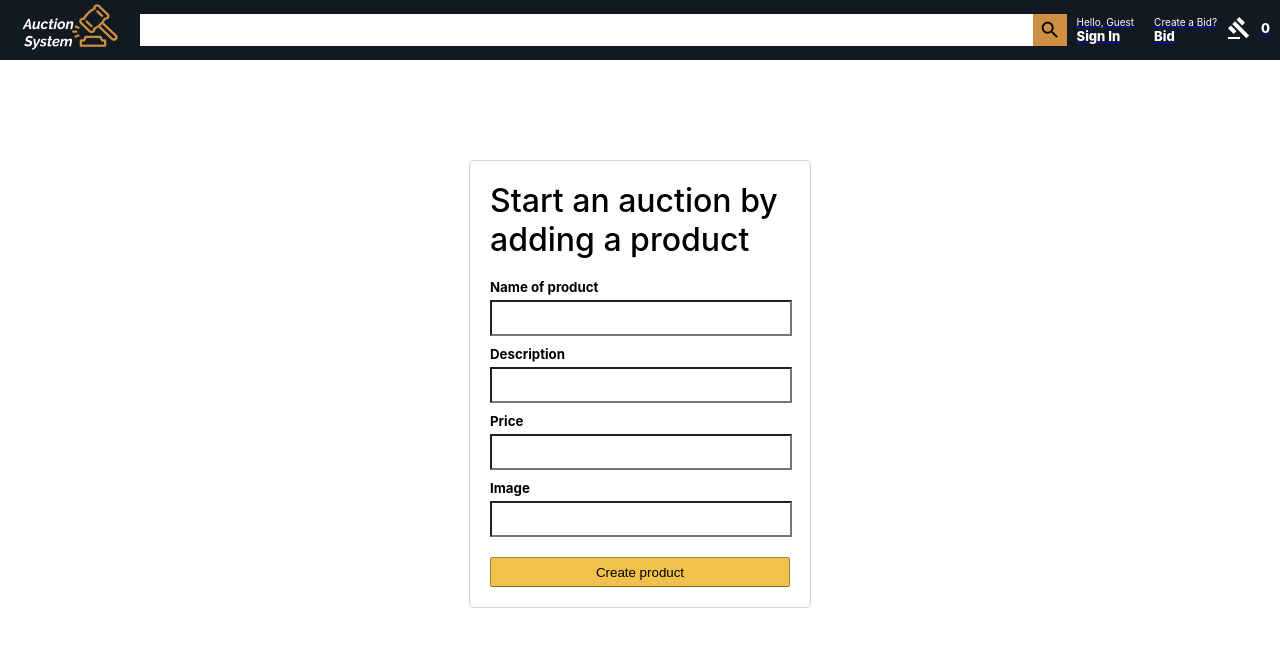
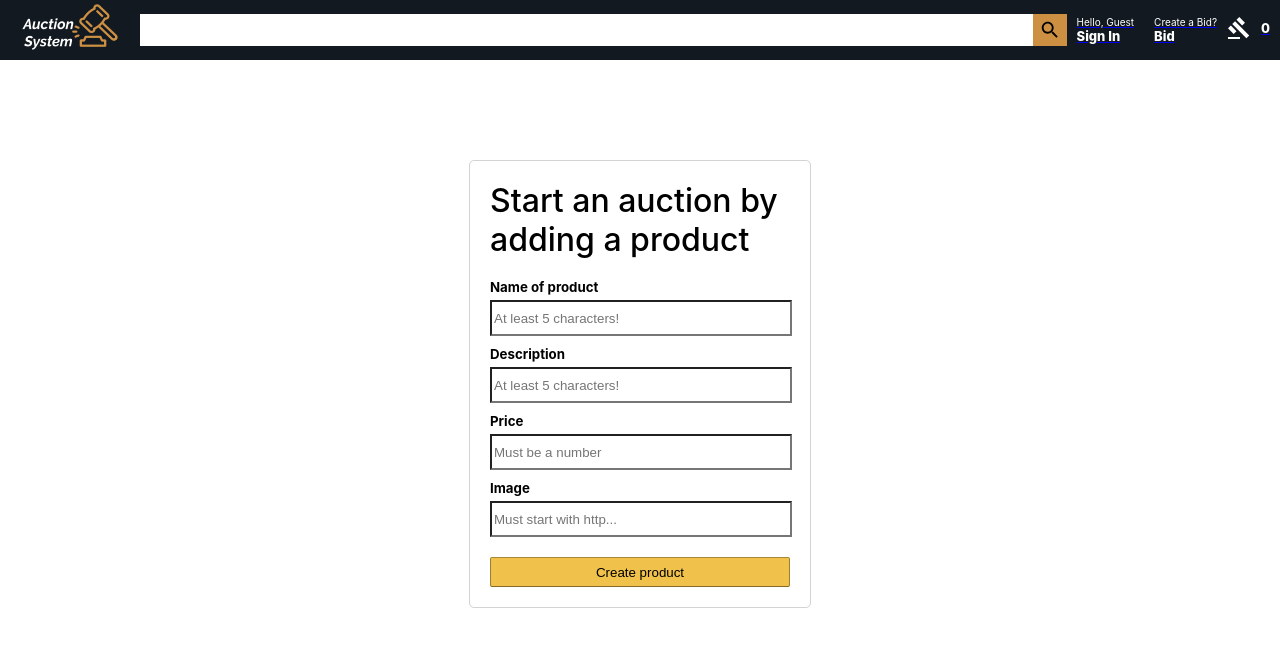
Before and after one commit to hristokarchev25/auction, a React (Create React App) app in the folder client/: page /create in a window 1280 px wide. Shown: the top 646 px of the page. Built offline with nearby package versions, Linux system fonts and the light colour scheme.

Commit message:
login working

```diff
--- a/client/src/components/Create/Create.js
+++ b/client/src/components/Create/Create.js
@@ -64,16 +64,16 @@ function Create({
 
                 <form onSubmit={createProduct}>
                     <h5>Name of product</h5>
-                    <input type="text" value={name} onChange={(e) => { setName(e.target.value) }} name="name" />
+                    <input type="text" value={name} onChange={(e) => { setName(e.target.value) }} name="name" placeholder="At least 5 characters!" />
 
                     <h5>Description</h5>
-                    <input type="textarea" value={description} onChange={(e) => { setDescription(e.target.value) }} name="description" />
+                    <input type="textarea" value={description} onChange={(e) => { setDescription(e.target.value) }} name="description" placeholder="At least 5 characters!"/>
 
                     <h5>Price</h5>
-                    <input type="text" value={price} onChange={(e) => { setPrice(e.target.value) }} name="price" />
+                    <input type="text" value={price} onChange={(e) => { setPrice(e.target.value) }} name="price" placeholder="Must be a number"/>
 
                     <h5>Image</h5>
-                    <input type="text" value={imageUrl} onChange={(e) => { setImageUrl(e.target.value) }} name="imageUrl" />
+                    <input type="text" value={imageUrl} onChange={(e) => { setImageUrl(e.target.value) }} name="imageUrl" placeholder="Must start with http..." />
 
                     {Object.keys(errors).map((key) => {
                         return <div className="error__container">{errors[key]}</div>
--- a/client/src/components/Login/Login.js
+++ b/client/src/components/Login/Login.js
@@ -1,19 +1,48 @@
 import { Link } from 'react-router-dom';
-import React from 'react'
-import "./Login.css"
-function Login() {
+import React, { useState } from 'react';
+import "./Login.css";
+import { loginUser } from "../_actions/user_actions";
+import { useDispatch } from "react-redux";
+
+function Login({
+    history
+}) {
+    const dispatch = useDispatch();
+    const [email, setEmail] = useState("");
+    const [password, setPassword] = useState("");
+
+    const logUser = (e) => {
+        e.preventDefault();
+        let dataToSubmit = {
+            email: e.target.email.value,
+            password: e.target.password.value
+        };
+
+        dispatch(loginUser(dataToSubmit))
+            .then((res)=>{
+                if (res.payload.loginSuccess) {
+                    window.localStorage.setItem("userId", res.payload.userId);
+                    history.push("/");
+                  } else {
+                    console.log("Unable to proceed, please check your Account and Password again");
+                  }
+            })
+            .catch((err)=>console.log("Please check your Input Fields and Password again"));
+
+    }
+////////
     return (
         <div className="login">
 
             <div className="login__container">
                 <h1>Sign-in</h1>
 
-                <form>
+                <form onSubmit={logUser}>
                     <h5>E-mail</h5>
-                    <input type="text" />
+                    <input type="text" value={email} onChange={(e) => { setEmail(e.target.value) }} name="email" placeholder="Type your E-mail!"/>
 
                     <h5>Password</h5>
-                    <input type="password" />
+                    <input type="password" value={password} onChange={(e) => { setPassword(e.target.value) }} name="password" placeholder="Type your password!" />
 
                     <button className="login__signInBtn">Sign In</button>
                 </form>
@@ -35,4 +64,4 @@ function Login() {
     )
 }
 
-export default Login
+export default Login;
--- a/client/src/components/Register/Register.js
+++ b/client/src/components/Register/Register.js
@@ -54,16 +54,16 @@ function Register({
 
                 <form onSubmit={createUser} >
                     <h5>Username</h5>
-                    <input type="text" value={username} onChange={(e) => { setUsername(e.target.value) }} name="username" placeholder="Min. 5 symbols!" />
+                    <input type="text" value={username} onChange={(e) => { setUsername(e.target.value) }} name="username" placeholder="At least 5 characters!" />
 
                     <h5>E-mail</h5>
-                    <input type="text" value={email} onChange={(e) => { setEmail(e.target.value) }} name="email" placeholder="Must be in aaa@aaa.aaa format" />
+                    <input type="text" value={email} onChange={(e) => { setEmail(e.target.value) }} name="email" placeholder="Must be in aaa@aaa.aaa format!" />
 
                     <h5>Password</h5>
-                    <input type="password" value={password} onChange={(e) => { setPassword(e.target.value) }} name="password" placeholder="Min. 5 symbols!" />
+                    <input type="password" value={password} onChange={(e) => { setPassword(e.target.value) }} name="password" placeholder="At least 5 characters!" />
 
                     <h5>Repeat Password</h5>
-                    <input type="password" value={rePassword} onChange={(e) => { setRePassword(e.target.value) }} name="rePassword" placeholder="Must be same as password" />
+                    <input type="password" value={rePassword} onChange={(e) => { setRePassword(e.target.value) }} name="rePassword" placeholder="Must be same as password!" />
 
                     <button className="register__registerBtn">Create your account</button>
                 </form>
```
Also changed, not shown: 1 other file (tests, documents, lock files or other folders).
